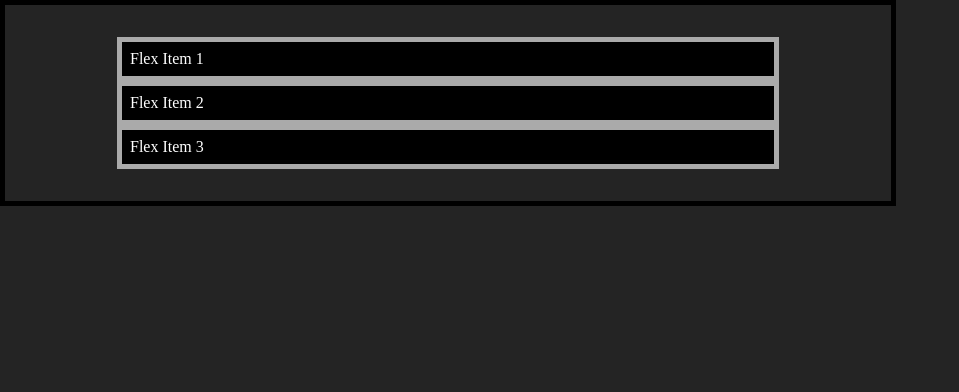
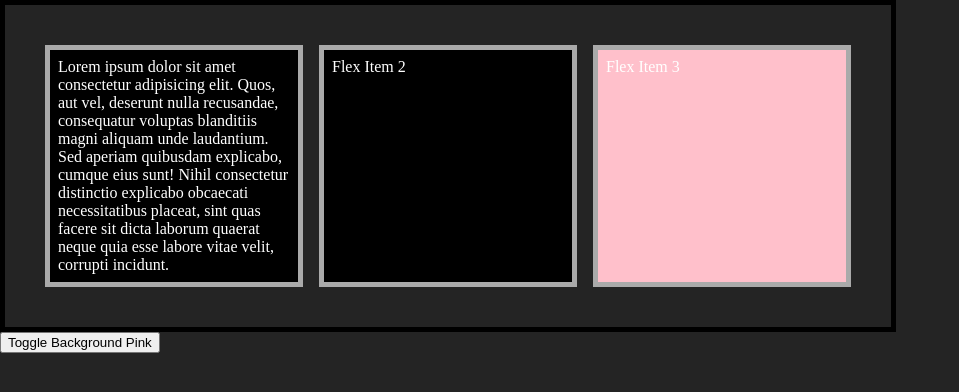
Before and after one commit to sidneyfrancois/simple-vue-project, a Vue app: page / in a window 1280 px wide. Shown: the top 392 px of the page, without its empty margins (0-959 px from the left). Built offline with nearby package versions, Linux system fonts and the light colour scheme.

Commit message:
add button to change background

```diff
--- a/src/components/FlexComponent.vue
+++ b/src/components/FlexComponent.vue
@@ -1,17 +1,31 @@
 <script lang="ts">
 export default {
   data() {
-    return {};
+    return {
+      isPink: true,
+    };
   },
-  methods: {},
+  methods: {
+    toggleBackgroundPink() {
+      this.isPink = !this.isPink;
+    },
+  },
 };
 </script>
 <template>
   <div class="flex-container">
-    <div class="flex-item">Flex Item 1</div>
+    <div class="flex-item">
+      Lorem ipsum dolor sit amet consectetur adipisicing elit. Quos, aut vel,
+      deserunt nulla recusandae, consequatur voluptas blanditiis magni aliquam
+      unde laudantium. Sed aperiam quibusdam explicabo, cumque eius sunt! Nihil
+      consectetur distinctio explicabo obcaecati necessitatibus placeat, sint
+      quas facere sit dicta laborum quaerat neque quia esse labore vitae velit,
+      corrupti incidunt.
+    </div>
     <div class="flex-item">Flex Item 2</div>
-    <div class="flex-item">Flex Item 3</div>
+    <div class="flex-item" :class="{ pinkBackground: isPink }">Flex Item 3</div>
   </div>
+  <button @click="toggleBackgroundPink">Toggle Background Pink</button>
 </template>
 <style>
 .flex-container {
@@ -19,13 +33,19 @@ export default {
   max-width: 60rem;
   border: 5px solid #000;
   padding: 2em;
+  display: flex;
 }
 
 .flex-item {
-  margin: 0 5rem;
+  margin: 0.5rem;
   border: 5px solid #aaa;
   background-color: #000;
   color: #fff;
   padding: 0.5em;
+  width: 100%;
+}
+
+.pinkBackground {
+  background-color: pink;
 }
 </style>
```
